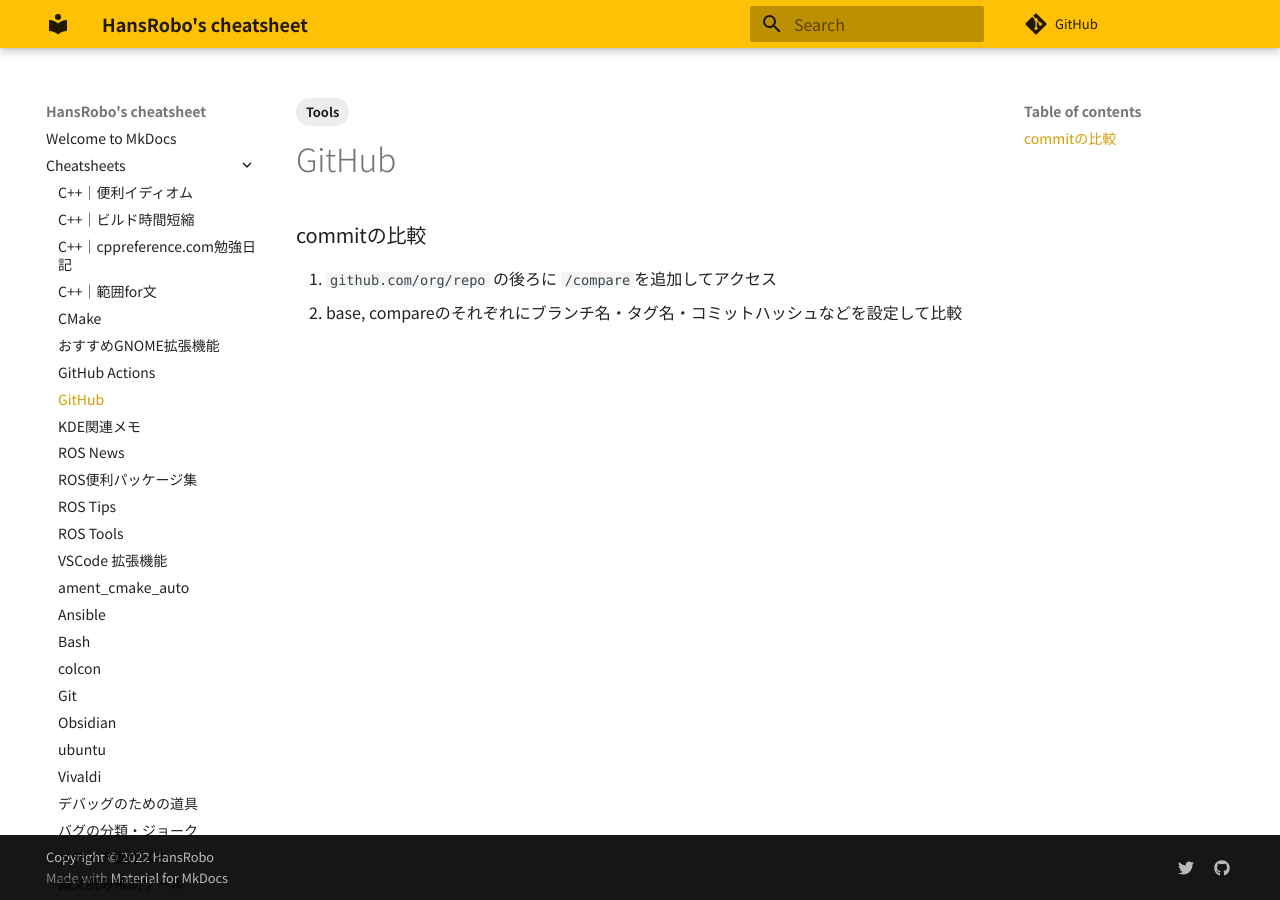
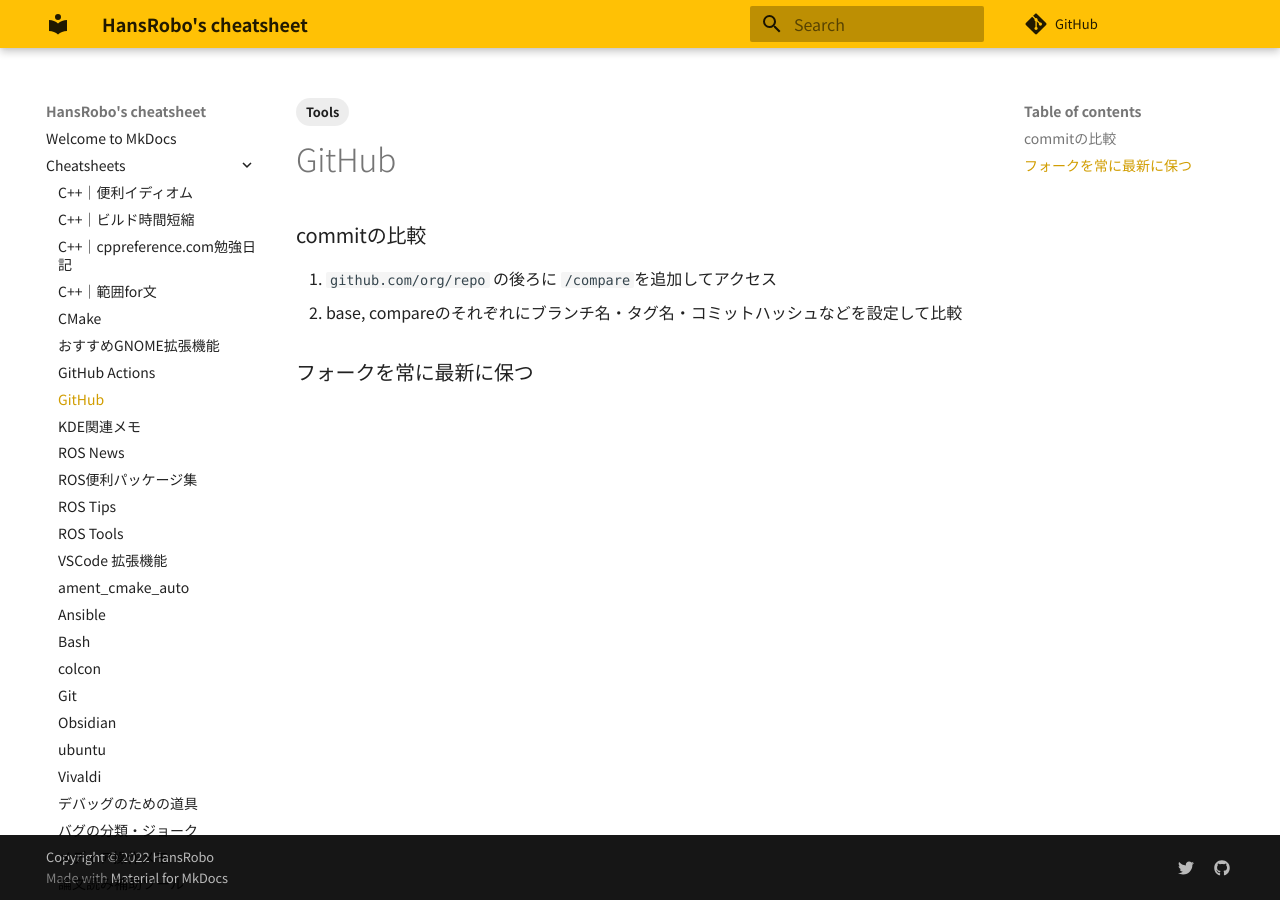
Before and after one commit to HansRobo/mycheatsheet_mkdocs, an MkDocs documentation site: the page built from docs/cheatsheets/GitHub.md, in a window 1280 px wide. Built offline with MkDocs 1.6.1 and Material for MkDocs 9.7.7, drawn with Linux system fonts in a browser that asks for light colours; some web fonts are replaced; comment, search, counter and statistics services are not loaded.

Commit message:
🔄 synced local 'docs/cheatsheets' with remote 'cheatsheets'

```diff
--- a/docs/cheatsheets/GitHub.md
+++ b/docs/cheatsheets/GitHub.md
@@ -12,3 +12,5 @@
 
 1. `github.com/org/repo` の後ろに `/compare`を追加してアクセス
 2. base, compareのそれぞれにブランチ名・タグ名・コミットハッシュなどを設定して比較
+
+### フォークを常に最新に保つ
```
Also changed, not shown: docs/cheatsheets/GitHub Actions.md (line endings or trailing spaces).
